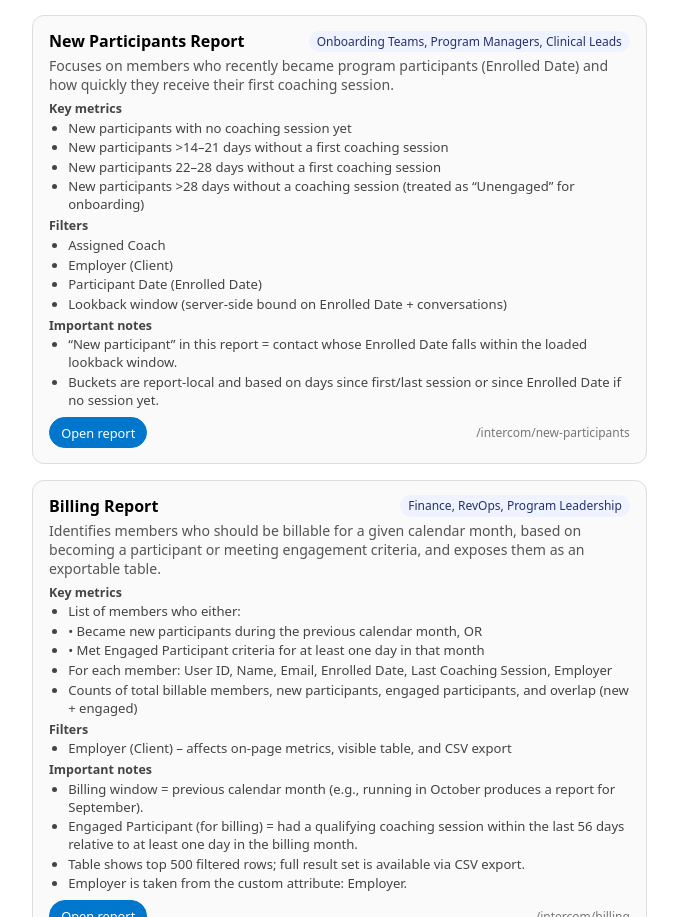
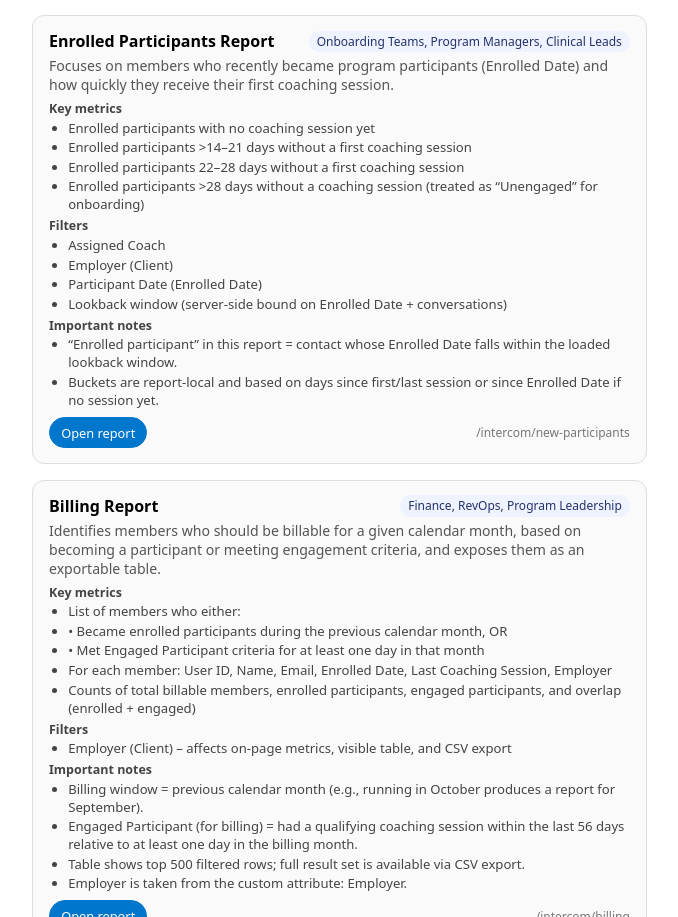
Before and after one commit to k-coyle/intercom-svelte-app, a SvelteKit app: page /intercom in a window 1280 px wide. Shown: the part 1124-2041 px from the top of the page, without its empty margins (58-736 px from the left). Built offline with nearby package versions, Linux system fonts and the light colour scheme.

Commit message:
bug: fix refernce error

```diff
--- a/src/routes/API/intercom/new-participants/+server.ts
+++ b/src/routes/API/intercom/new-participants/+server.ts
@@ -92,7 +92,7 @@ async function searchEnrolledContactsSince(sinceUnix: number): Promise<any[]> {
         value: [
           { field: 'role', operator: '=', value: 'user' },
           {
-            field: `custom_attributes.${REGISTRATION_ATTR_KEY}`,
+            field: `custom_attributes.${PARTICIPANT_DATE_ATTR_KEY}`,
             operator: '>',
             value: sinceUnix
           }
--- a/src/routes/intercom/+page.svelte
+++ b/src/routes/intercom/+page.svelte
@@ -62,16 +62,16 @@
     },
     {
       id: 'new-participants',
-      name: 'New Participants Report',
+      name: 'Enrolled Participants Report',
       path: '/intercom/new-participants',
       summary:
         'Focuses on members who recently became program participants (Enrolled Date) and how quickly they receive their first coaching session.',
       primaryAudience: 'Onboarding Teams, Program Managers, Clinical Leads',
       metrics: [
-        'New participants with no coaching session yet',
-        'New participants >14–21 days without a first coaching session',
-        'New participants 22–28 days without a first coaching session',
-        'New participants >28 days without a coaching session (treated as “Unengaged” for onboarding)'
+        'Enrolled participants with no coaching session yet',
+        'Enrolled participants >14–21 days without a first coaching session',
+        'Enrolled participants 22–28 days without a first coaching session',
+        'Enrolled participants >28 days without a coaching session (treated as “Unengaged” for onboarding)'
       ],
       filters: [
         'Assigned Coach',
@@ -80,7 +80,7 @@
         'Lookback window (server-side bound on Enrolled Date + conversations)'
       ],
       notes: [
-        '“New participant” in this report = contact whose Enrolled Date falls within the loaded lookback window.',
+        '“Enrolled participant” in this report = contact whose Enrolled Date falls within the loaded lookback window.',
         'Buckets are report-local and based on days since first/last session or since Enrolled Date if no session yet.'
       ]
     },
@@ -93,10 +93,10 @@
       primaryAudience: 'Finance, RevOps, Program Leadership',
       metrics: [
         'List of members who either:',
-        '  • Became new participants during the previous calendar month, OR',
+        '  • Became enrolled participants during the previous calendar month, OR',
         '  • Met Engaged Participant criteria for at least one day in that month',
         'For each member: User ID, Name, Email, Enrolled Date, Last Coaching Session, Employer',
-        'Counts of total billable members, new participants, engaged participants, and overlap (new + engaged)'
+        'Counts of total billable members, enrolled participants, engaged participants, and overlap (enrolled + engaged)'
       ],
       filters: [
         'Employer (Client) – affects on-page metrics, visible table, and CSV export'
```
